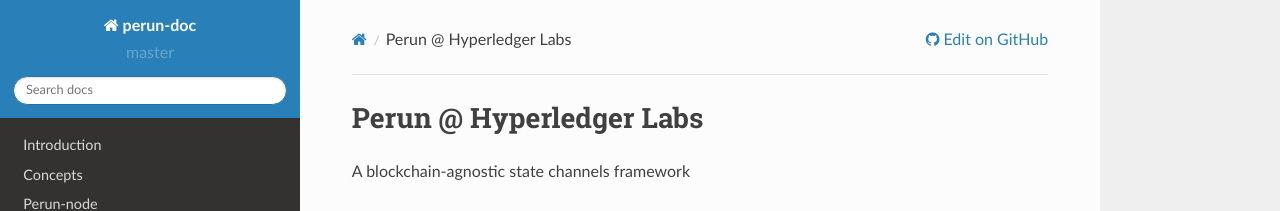
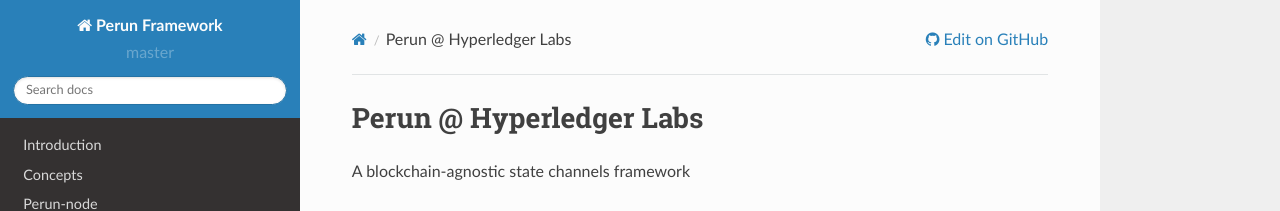
Before and after one commit to hyperledger-labs/perun-doc, a Sphinx documentation site: the page built from source/index.rst, in a window 1280 px wide. Shown: the top 211 px of the page. Built offline with Sphinx 7.4.7 and the Read the Docs theme 2.0.0, drawn with Linux system fonts in a browser that asks for light colours.

Commit message:
[conf.py] Update title, copyright, and author
Signed-off-by: Matthias Geihs <matthias@perun.network>

```diff
--- a/source/conf.py
+++ b/source/conf.py
@@ -19,9 +19,9 @@
 
 # -- Project information -----------------------------------------------------
 
-project = u'perun-doc'
-copyright = u'2020, Hyperledger'
-author = u'Hyperledger'
+project = u'Perun Framework'
+copyright = u'2020, Perun Framework Contributors'
+author = u'Perun Framework Contributors'
 
 # The short X.Y version
 version = u'master'
```
